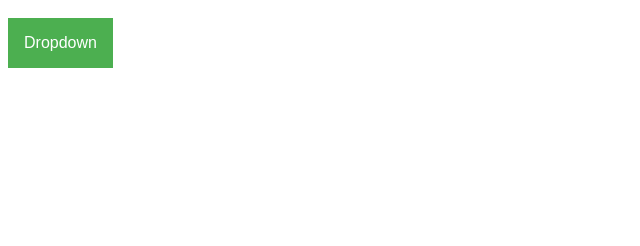
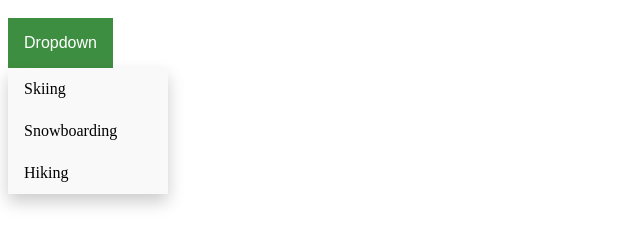
Before and after one commit to cfeals31/MyFirstRepo, a plain HTML site: page hobbies.html in a window 1280 px wide. In both pictures the pointer is over the button "Dropdown". Shown: the part 48-294 px from the top of the page, without its empty margins (0-640 px from the left). Drawn offline with Linux system fonts and the light colour scheme.

Commit message:
Added last step of dropdown menu

```diff
--- a/hobbies.html
+++ b/hobbies.html
@@ -24,6 +24,24 @@
       box-shadow: 0px 8px 16px 0px rgba(0,0,0,0.2);
       z-index: 1;
     }
+
+    .dropdown-content a {
+      color: black;
+      padding: 12px 16px;
+      text-decoration: none;
+      display: block;
+    }
+
+    .dropdown-content a:hover {background-color: #ADD8E6}
+
+    .dropdown:hover .dropdown-content {
+      display: block;
+    }
+
+    .dropdown:hover .dropbtn {
+      background-color: #3e8e41;
+    }
+
   </style>
 
 </head>
```
